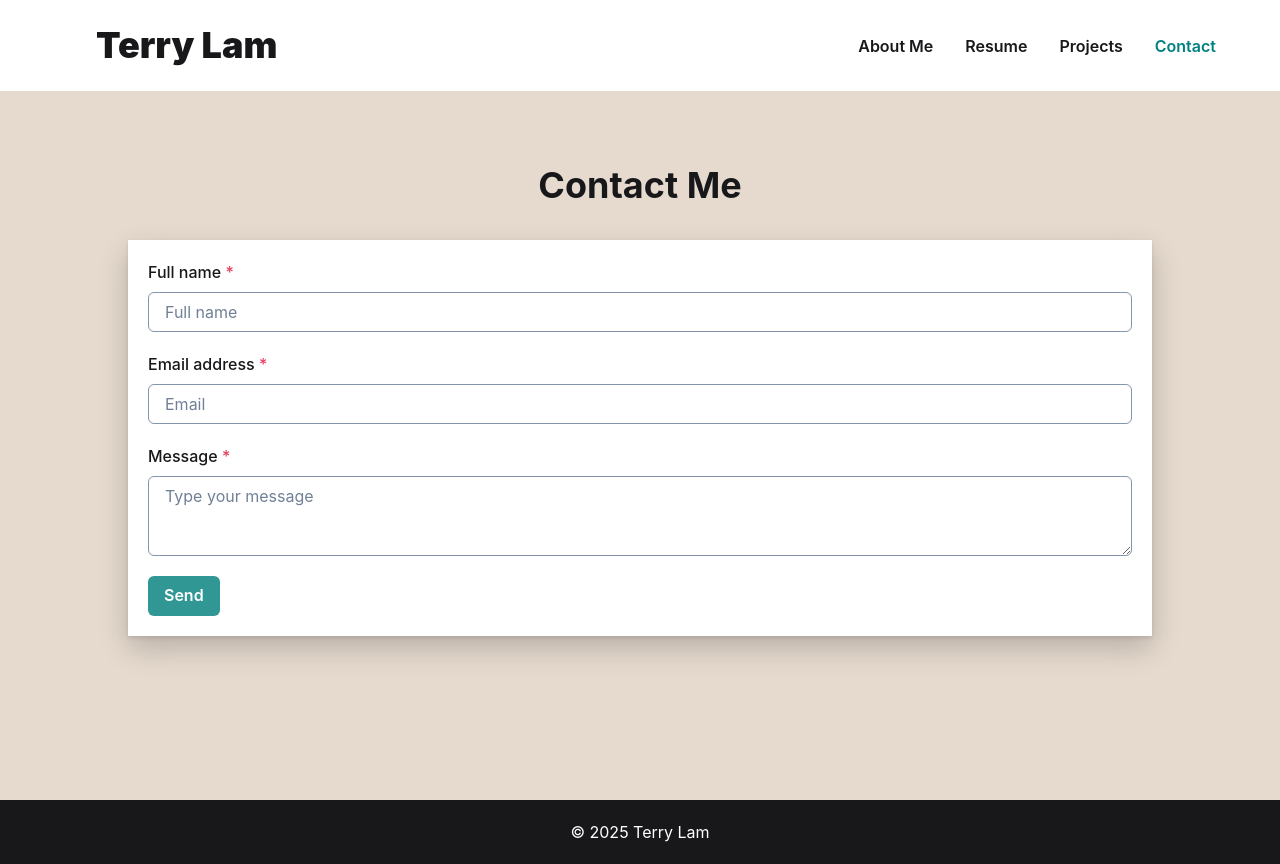
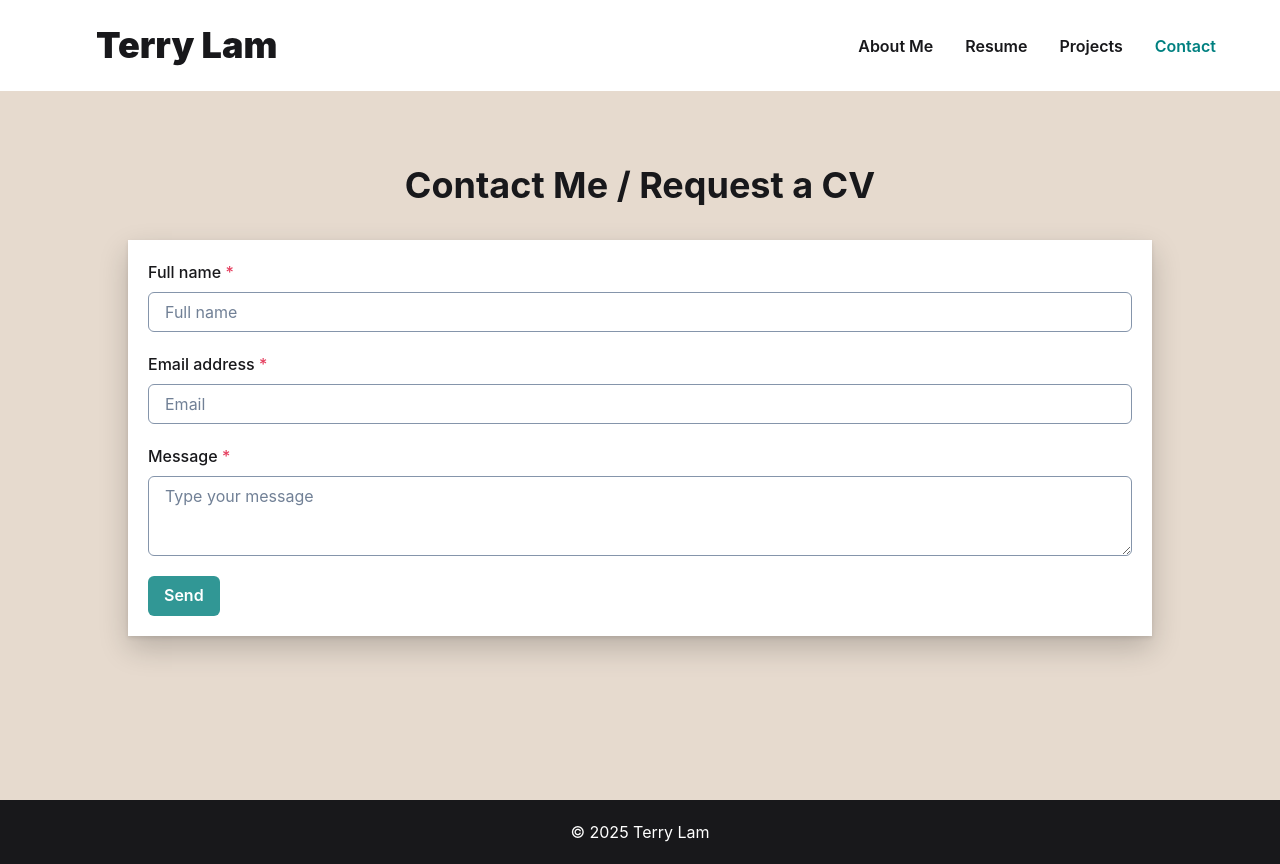
Before and after one commit to terry-lws/terry-lws.github.io, a React (Create React App) app: page /#/contact in a window 1280 px wide. Built offline with nearby package versions, Linux system fonts and the light colour scheme.

Commit message:
Fixed contact wordings

```diff
--- a/src/components/ContactSection.js
+++ b/src/components/ContactSection.js
@@ -12,7 +12,7 @@ const Contact = () => {
       spacing={8}
       w={"100%"}
     >
-      <Heading>Contact Me</Heading>
+      <Heading px={4} textAlign={"center"}>Contact Me / Request a CV</Heading>
       <ContactForm w={"100%"}></ContactForm>
     </FullScreenSection>
   );
--- a/src/components/NameCard.js
+++ b/src/components/NameCard.js
@@ -83,7 +83,7 @@ const NameCard = () => {
             </Tooltip>
           </a>
           <NavLink style={navItemStyles} onClick={ReturnToTop} to="/contact">
-            <Tooltip label="Send me an email!">
+            <Tooltip label="Send me a message">
               <FontAwesomeIcon
                 icon={socials.find((p) => p.icon === faEnvelope).icon}
                 size="2x"
```
